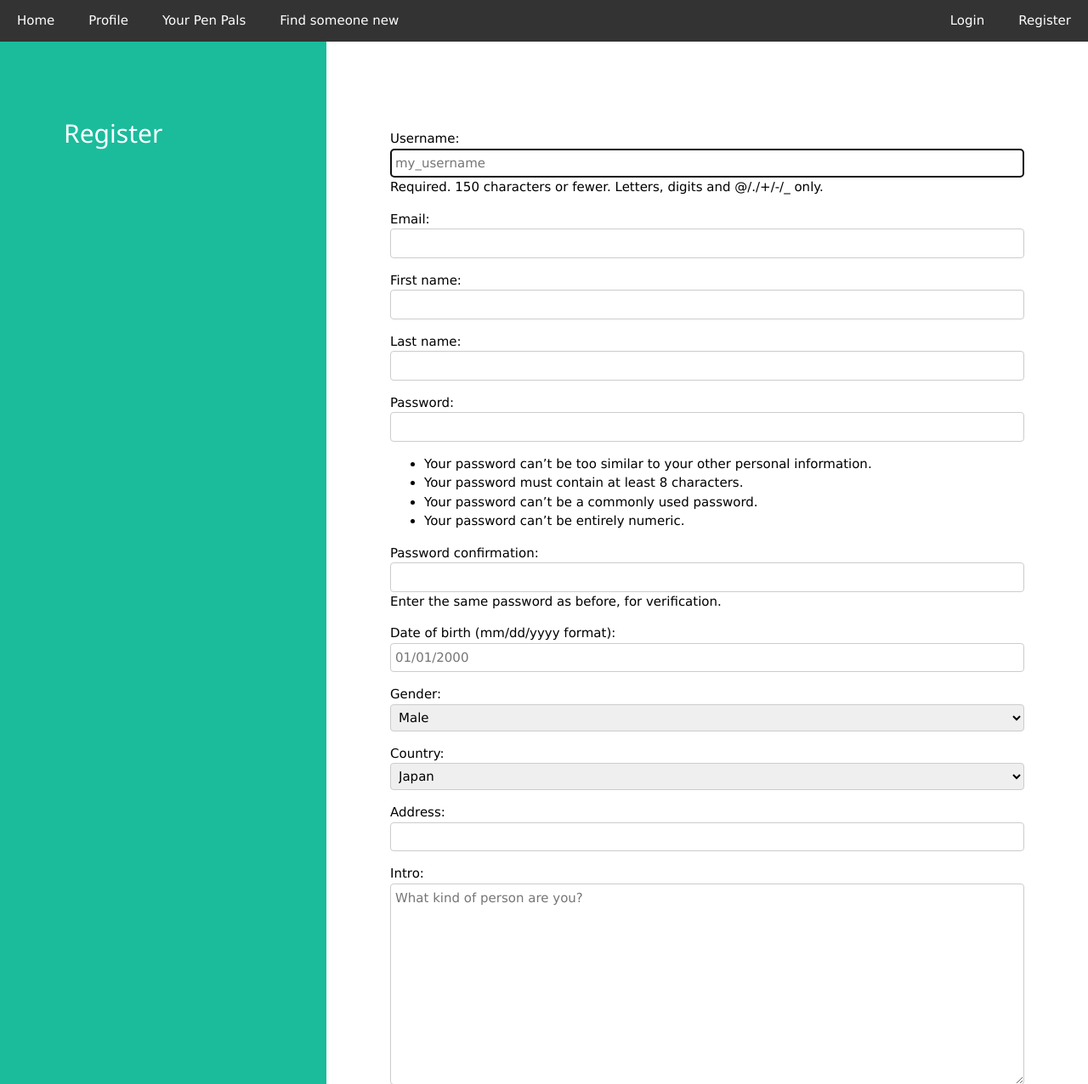
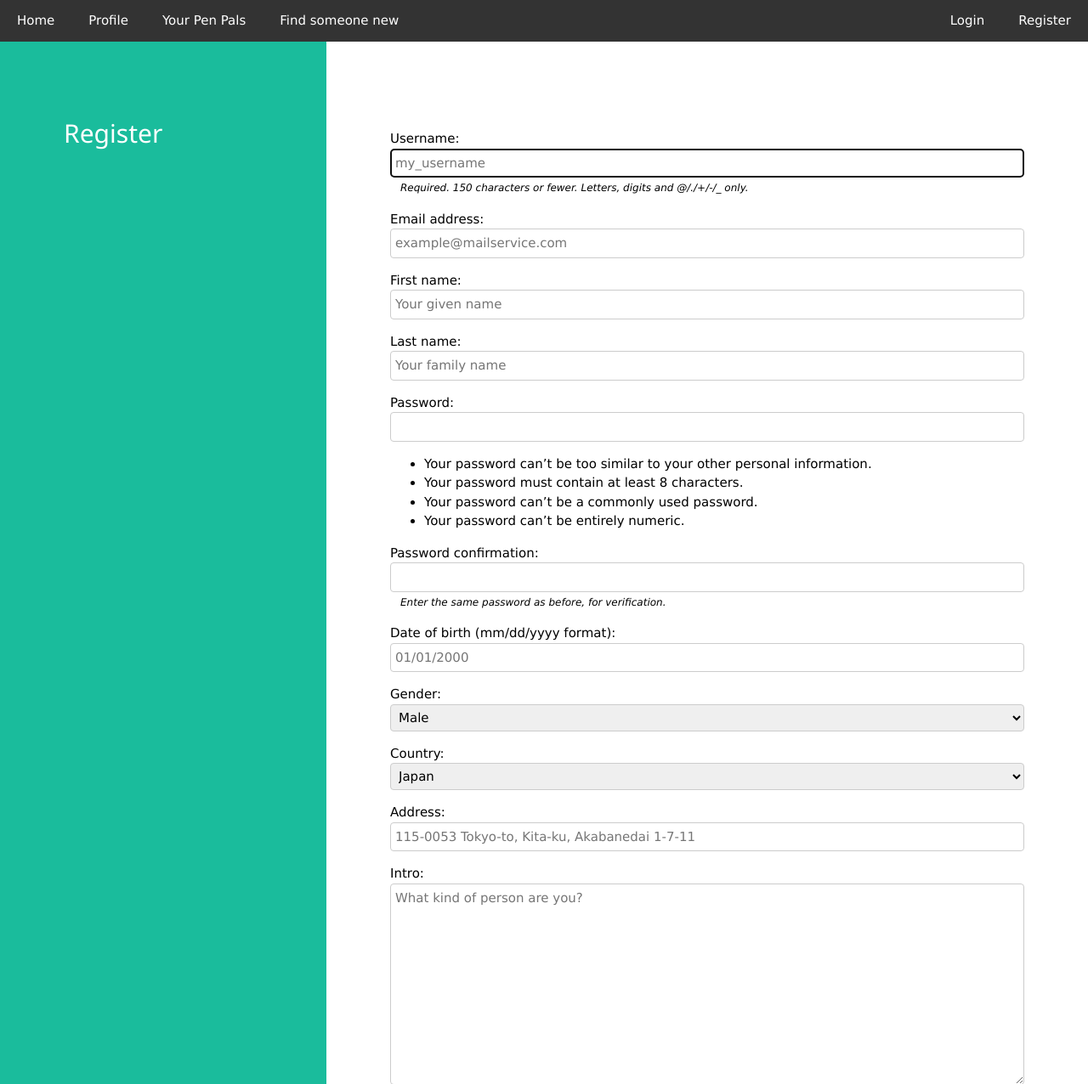
Before and after one commit to megarazor/Tegami, a Django app: page /account/register/ in a window 1280 px wide. Shown: the part 284-1560 px from the top of the page at 85% size. Run offline with Django 3.2, Linux system fonts and the light colour scheme.

Commit message:
Form placeholder

```diff
--- a/static/css/styles.css
+++ b/static/css/styles.css
@@ -157,9 +157,26 @@
 }
 
 .annotation {
-  font-size: 11px;
+  font-size: 12px;
   font-style: italic;
   padding-left: 12px;
+}
+
+.helptext {
+  font-size: 12px;
+  font-style: italic;
+  padding-left: 12px;
+}
+
+.helptext {
+  font-size: 12px;
+  font-style: italic;
+  padding-left: 12px;
+}
+
+
+.errorlist{
+  color: red;
 }
 
 .center-cropped-big {
--- a/userController/forms.py
+++ b/userController/forms.py
@@ -381,9 +381,9 @@
 }
 
 class ExtendedUserCreationForm(UserCreationForm):
-    email= forms.EmailField(required=True)
-    first_name= forms.CharField(max_length=50)
-    last_name= forms.CharField(max_length=50)
+    # email= forms.EmailField(required=True)
+    # first_name= forms.CharField(max_length=50)
+    # last_name= forms.CharField(max_length=50)
 
     class Meta:
         model= User
@@ -418,14 +418,16 @@
             'intro': Textarea(attrs={'placeholder': "What kind of person are you?"}),
             'DoB': TextInput(attrs={'placeholder': '01/01/2000'}),
             'profile_pic': TextInput(attrs={'placeholder': 'https://i.imgur.com/ndkX0PN.png'}),
-            'Address': TextInput(attrs={'placeholder': '115-0053 Tokyo-to, Kita-ku, Akabanedai 1-7-11'}),
+            'address': TextInput(attrs={'placeholder': "115-0053 Tokyo-to, Kita-ku, Akabanedai 1-7-11"}),
         }
 
 class ExtendedUserEditionForm(UserChangeForm):
-    email= forms.EmailField(required=True)
-    first_name= forms.CharField(max_length=50)
-    last_name= forms.CharField(max_length=50, required=True)
-
     class Meta:
         model= User
         fields= ('email', 'first_name', 'last_name')
+        widgets= {
+            'username': TextInput(attrs={'placeholder': 'my_username'}),
+            'email': TextInput(attrs={'placeholder': 'example@mailservice.com'}),
+            'first_name': TextInput(attrs={'placeholder': 'Your given name'}),
+            'last_name': TextInput(attrs={'placeholder': 'Your family name'}),
+        }
--- a/userController/models.py
+++ b/userController/models.py
@@ -532,9 +532,9 @@
     gender = models.IntegerField(choices=GENDER_CHOICES, default=1)
     intro = models.TextField(max_length=500, blank=True)
     country = models.CharField(max_length=2, choices=COUNTRY_CHOICES, default='JP')
-    address = models.CharField(max_length=100)
+    address = models.CharField(max_length=500)
     DoB = models.DateField(verbose_name="Date of birth (mm/dd/yyyy format)")
-    profile_pic = models.CharField(max_length=500, blank=True, verbose_name='URL to your Profile Picture', default="https://i.imgur.com/ndkX0PN.png")
+    profile_pic = models.CharField(max_length=500, blank=True, verbose_name='URL to your Profile Picture')
     spoken_languages= models.CharField(max_length=100, default="en")
 
     def __str__(self):
```
